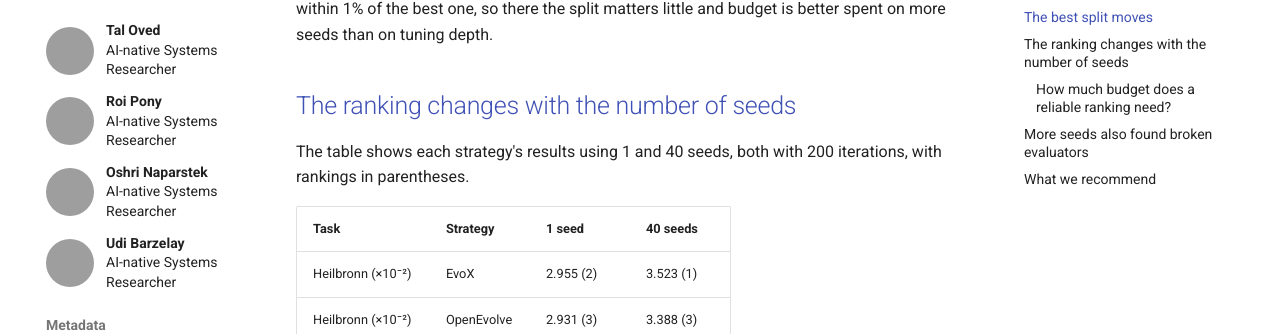
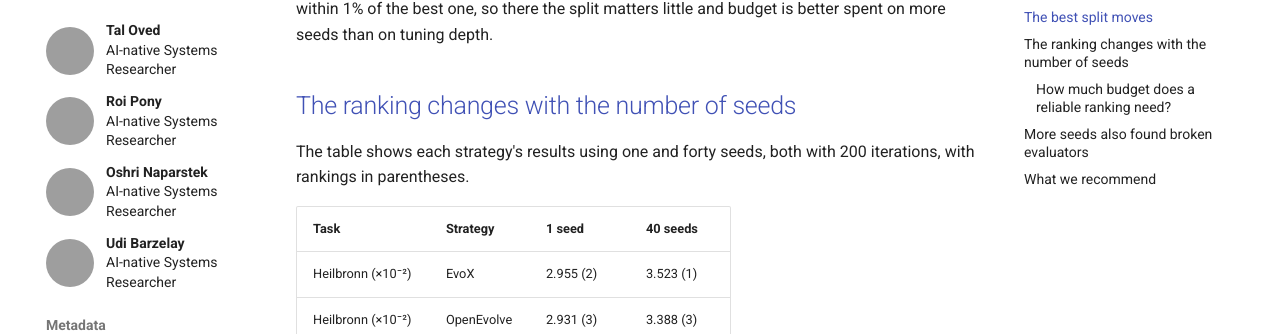
Before and after one commit to AI-native-Systems-Research/ai-native-systems-research, an MkDocs documentation site: the page built from docs/blog/posts/the-winner-depends-on-the-budget.md, in a window 1280 px wide and 900 px high, scrolled down 2622 px, cut to the strip 118-452 px from the top of the window. Built offline with MkDocs 1.6.1 and Material for MkDocs 9.7.7, drawn with Linux system fonts in a browser that asks for light colours; comment, search, counter and statistics services are not loaded; the version menu is left out; grey boxes are pictures that could not be loaded.

Commit message:
Spell out seed counts in the table intro
Matches the surrounding prose, which writes "at one seed to 1.00 at
forty" in the paragraph below and "the number of seeds" in the heading.

Co-Authored-By: Claude Opus 5 <noreply@anthropic.com>

```diff
--- a/docs/blog/posts/the-winner-depends-on-the-budget.md
+++ b/docs/blog/posts/the-winner-depends-on-the-budget.md
@@ -62,7 +62,7 @@ PRISM behaves differently. Its score surface is nearly flat, with over 97% of th
 
 ## The ranking changes with the number of seeds
 
-The table shows each strategy's results using 1 and 40 seeds, both with 200 iterations, with rankings in parentheses.
+The table shows each strategy's results using one and forty seeds, both with 200 iterations, with rankings in parentheses.
 
 | Task | Strategy | 1 seed | 40 seeds |
 |---|---|---|---|
```
